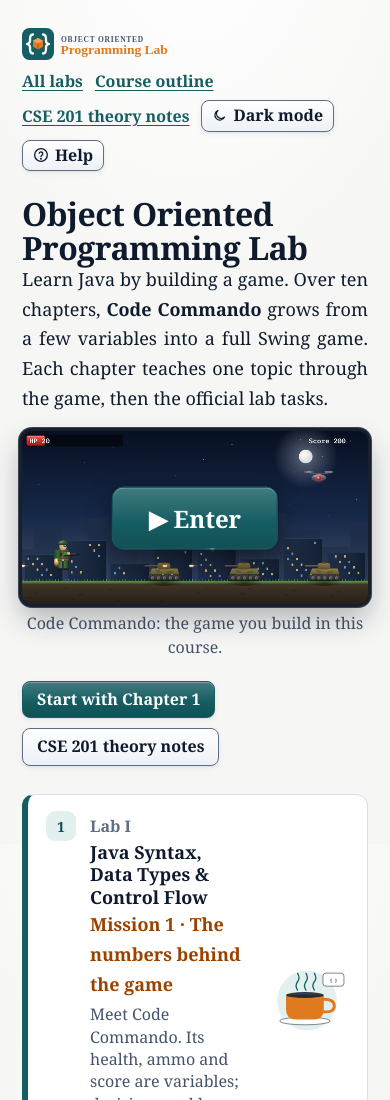
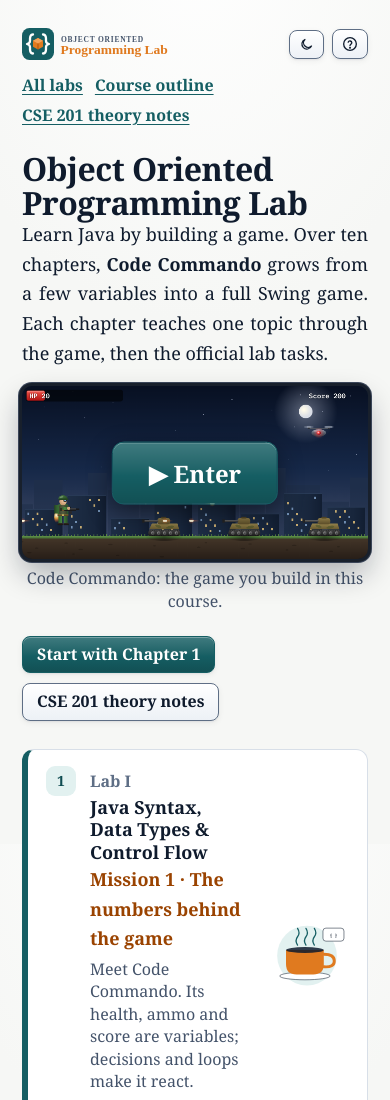
Before and after one commit to Ayan-1829/CSE-202-Object-Oriented-Programming-Lab, a plain HTML site: page index.html in a window 390 px wide. Shown: the top 1100 px of the page. Drawn offline with Linux system fonts and the light colour scheme; animation ran at ten frames a second.

Commit message:
Put Dark mode and Help at the top right, level with the logo
The page links now sit on their own row under the logo. On narrow
phones the two buttons show only their icons.

Co-Authored-By: Claude Opus 5.5 <noreply@anthropic.com>

```diff
--- a/css/style.css
+++ b/css/style.css
@@ -950,3 +950,11 @@ body.deck-page .title-slide h1{font-size:var(--pj-h1)!important}
   .cols,.cols.wl,.codeout,.trace-body,.trace.no-heap .trace-body{grid-template-columns:1fr}
 }
 @media (pointer:coarse) and (max-height:540px){.slide .trace-code{max-height:60vh}}
+
+/* help: header tools */
+.site-header .brand{order:1}
+.site-header .head-tools{order:2;display:flex;align-items:center;gap:8px;margin-left:auto}
+.site-header .topnav{order:3;flex:1 1 100%}
+.site-header{row-gap:14px}
+@media (max-width:480px){.head-tools .btn{padding-left:9px;padding-right:9px}.head-tools .btn span{position:absolute;width:1px;height:1px;overflow:hidden;clip:rect(0 0 0 0);white-space:nowrap}}
+/* /help */
--- a/index.html
+++ b/index.html
@@ -43,7 +43,8 @@
 <div class="page-simple">
 <header class="site-header">
 <a class="brand" href="index.html" aria-label="Object Oriented Programming Lab — home"><img src="img/logo.svg" alt="Object Oriented Programming Lab" width="250" height="47"></a>
-<nav class="topnav" aria-label="Primary"><a href="index.html" aria-current="page">All labs</a><a href="course.html">Course outline</a><a href="https://ayan-1829.github.io/CSE-201-Object-Oriented-Programming/">CSE 201 theory notes</a><button type="button" class="btn sm" id="btn-theme" aria-pressed="false" aria-label="Toggle dark mode"><svg class="btn-ic" viewBox="0 0 24 24" fill="none" stroke-width="2" stroke-linecap="round" stroke-linejoin="round" aria-hidden="true"><path d="M20 14.5A8 8 0 1 1 9.5 4a6.5 6.5 0 0 0 10.5 10.5Z"></path></svg><span>Dark mode</span></button></nav>
+<div class="head-tools"><button type="button" class="btn sm" id="btn-theme" aria-pressed="false" aria-label="Toggle dark mode"><svg class="btn-ic" viewBox="0 0 24 24" fill="none" stroke-width="2" stroke-linecap="round" stroke-linejoin="round" aria-hidden="true"><path d="M20 14.5A8 8 0 1 1 9.5 4a6.5 6.5 0 0 0 10.5 10.5Z"></path></svg><span>Dark mode</span></button></div>
+<nav class="topnav" aria-label="Primary"><a href="index.html" aria-current="page">All labs</a><a href="course.html">Course outline</a><a href="https://ayan-1829.github.io/CSE-201-Object-Oriented-Programming/">CSE 201 theory notes</a></nav>
 </header>
 <main>
 <h1>Object Oriented Programming Lab</h1>
--- a/js/help.js
+++ b/js/help.js
@@ -1,6 +1,6 @@
 /* ===================== help.js : the Help button and panel (shared by every GUB course site) =====================
    Installed by GUB/_tools/help/help.py, which also writes js/help-data.js (window.COURSE_HELP) for the course.
-   Adds a "Help" button to the deck bar (.deck-actions) or the site navigation (.topnav), opens a dialog with
+   Adds a "Help" button beside Dark mode at the top right (.head-tools), or to the deck bar (.deck-actions), opens a dialog with
    keyboard shortcuts, the drawing tool, how the site works and where to ask; the "?" key opens it too.
    The panel follows the English / Bengali switch (localStorage "course-lang") and is skipped by lang.js. */
 (function () {
@@ -67,7 +67,7 @@
   btn.setAttribute('aria-haspopup', 'dialog'); btn.setAttribute('data-no-i18n', '');
   const label = () => { const L = T[isBn() ? 'bn' : 'en']; btn.innerHTML = ICON + '<span>' + L.help + '</span>'; btn.setAttribute('aria-label', L.help + ' (?)'); btn.title = L.help + ' (?)'; };
   label();
-  const host = document.querySelector('.deck-actions') || document.querySelector('.topnav');
+  const host = document.querySelector('.head-tools') || document.querySelector('.deck-actions') || document.querySelector('.topnav');
   if (host) host.appendChild(btn); else { btn.classList.add('help-fab'); document.body.appendChild(btn); }
 
   /* ---------- the dialog ---------- */
```
Also changed, not shown: 404.html (+2 -1 lines), course.html (+2 -1 lines).
